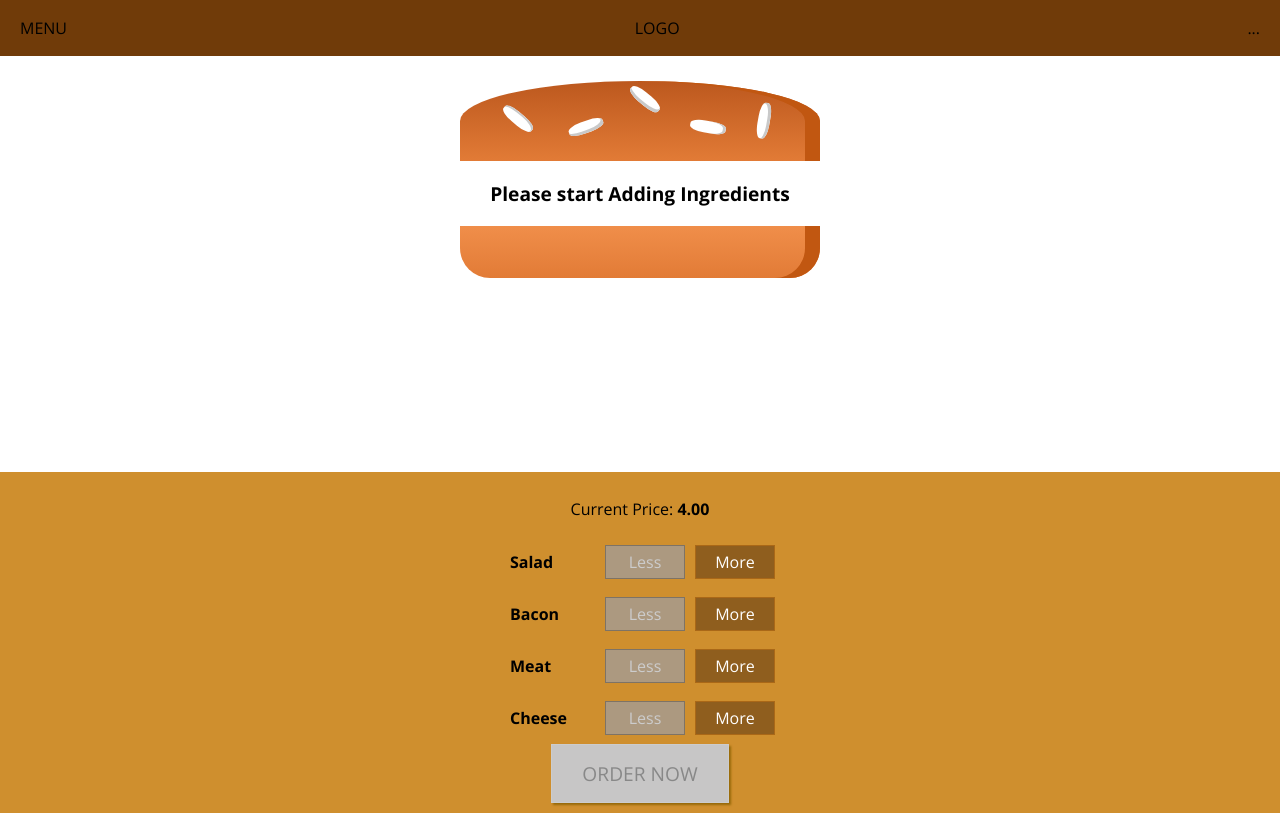
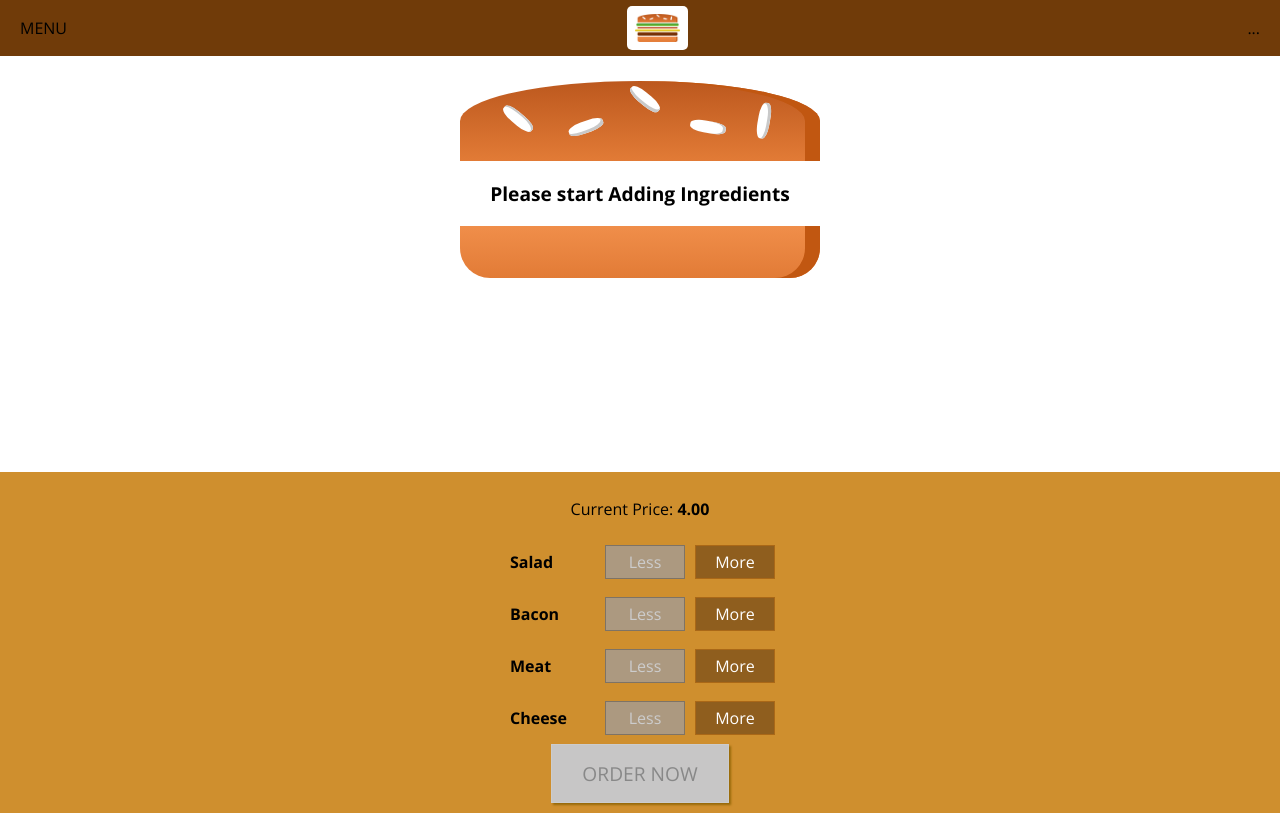
Before and after one commit to timzprof/burger-builder, a React (Create React App) app: page / in a window 1280 px wide. Built offline with nearby package versions, Linux system fonts and the light colour scheme.

Commit message:
Added Logo

```diff
--- /dev/null
+++ b/src/components/Logo/Logo.js
@@ -0,0 +1,11 @@
+import React from 'react';
+import classes from './Logo.module.css';
+import burgerLogo from '../../assets/images/burger-logo.png';
+
+const logo = (props) => (
+  <div className={classes.Logo}>
+    <img src={burgerLogo} alt="Burger Builder"/>
+  </div>
+);
+
+export default logo;
--- /dev/null
+++ b/src/components/Logo/Logo.module.css
@@ -0,0 +1,11 @@
+.Logo {
+  background-color: #fff;
+  padding: 8px;
+  height: 80%;
+  box-sizing: border-box;
+  border-radius: 5px;
+}
+
+.Logo img {
+  height: 100%;
+}
--- a/src/components/Navigation/Toolbar/Toolbar.js
+++ b/src/components/Navigation/Toolbar/Toolbar.js
@@ -1,10 +1,11 @@
 import React from 'react';
 import classes from './Toolbar.module.css';
+import Logo from '../../Logo/Logo';
 
 const toolbar = (props) => (
   <header className={classes.Toolbar}>
     <div>MENU</div>
-    <div>LOGO</div>
+    <Logo />
     <nav>...</nav>
   </header>
 );
```
Also changed, not shown: src/assets/images/burger-logo.png (added).
